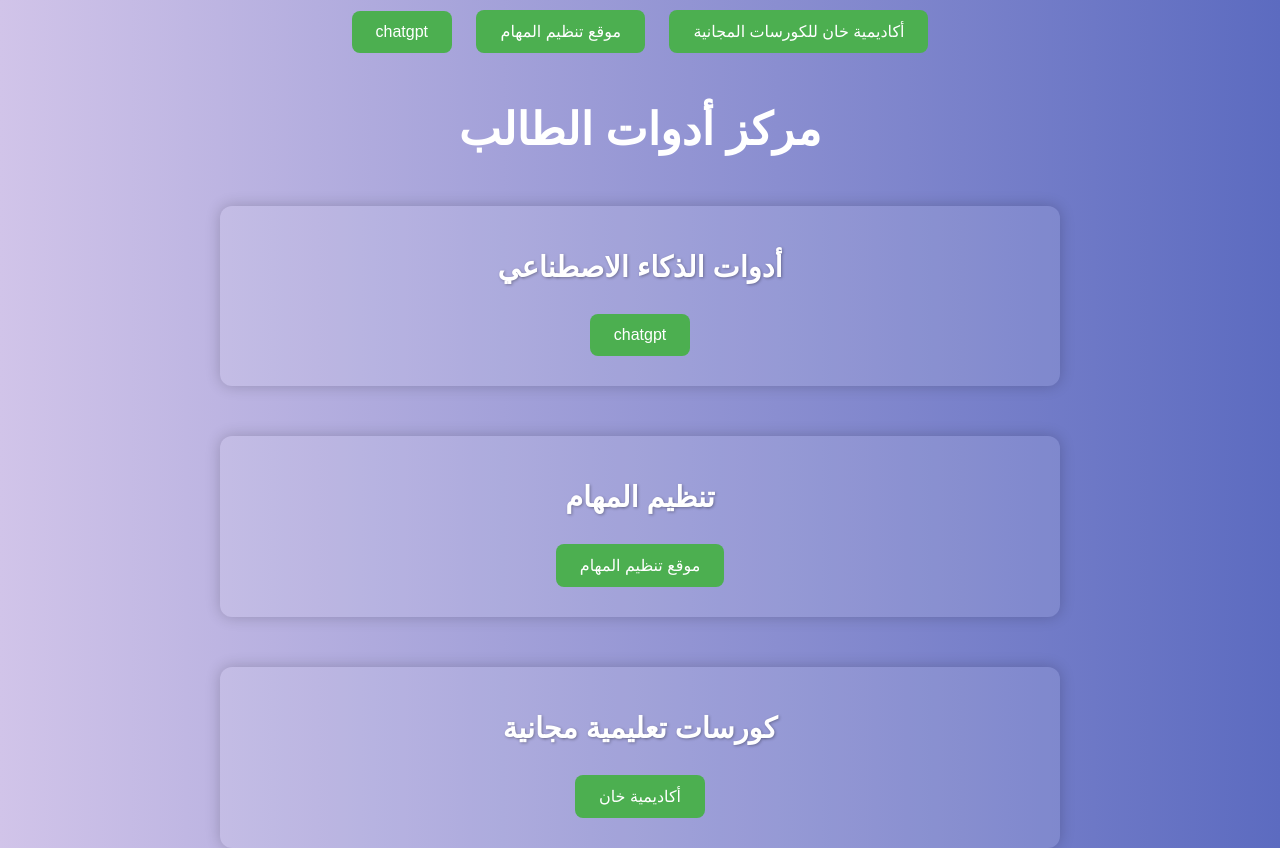
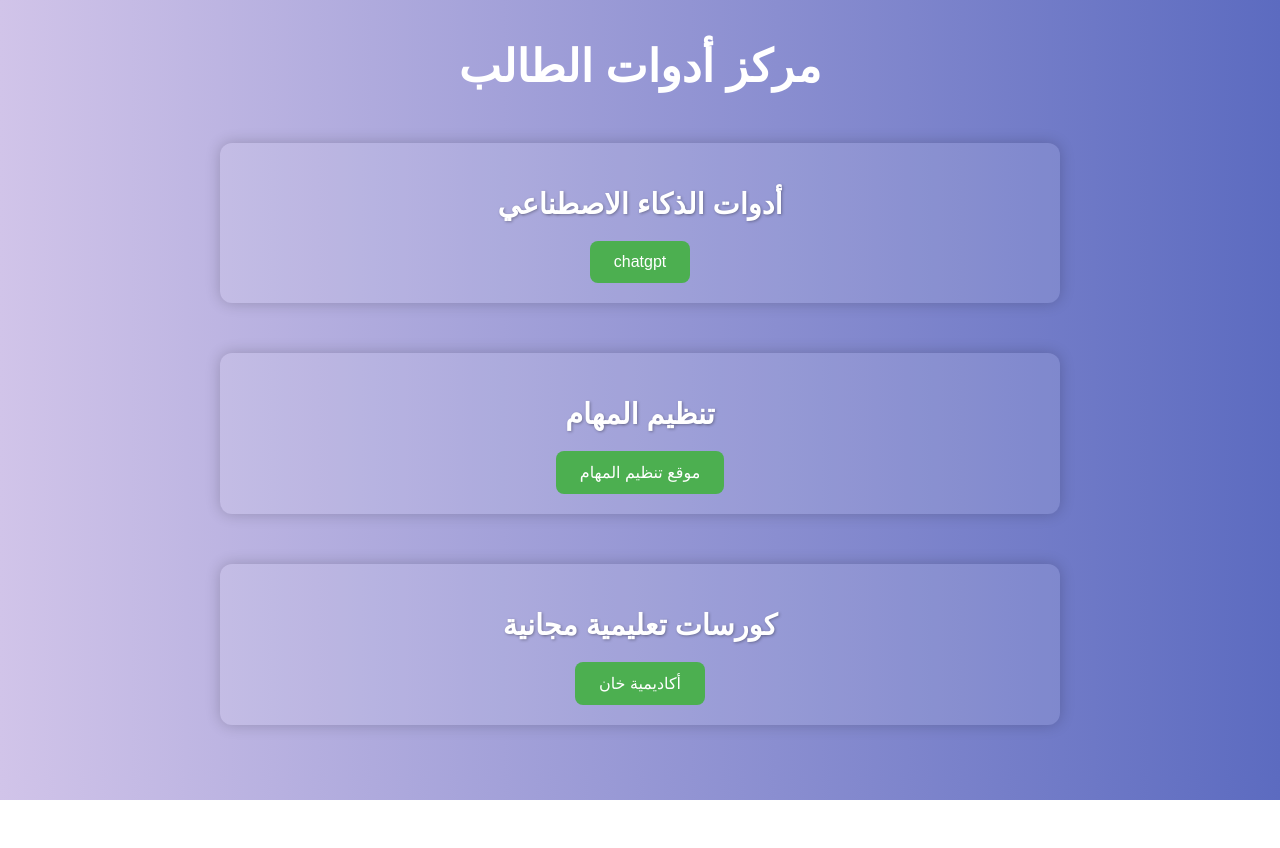
Before and after one commit to Ammar891451/Student-tools, a plain HTML site: page index.html in a window 1280 px wide. After the commit the page ends 800 px from the top, so only its background shows below. Drawn offline with Linux system fonts and the light colour scheme.

Commit message:
index.html

```diff
--- a/index.html
+++ b/index.html
@@ -1,53 +1,3 @@
-
-<!DOCTYPE html>
-<html lang="ar">
-<head>
-    <meta charset="UTF-8" />
-    <meta name="viewport" content="width=device-width, initial-scale=1" />
-    <title>xlearning Web</title>
-    <style>
-        body {
-            background: linear-gradient(to right, #d1c4e9, #5c6bc0); /* بنفسجي فاتح إلى أزرق متوسط */
-            font-family: Arial, sans-serif;
-            text-align: center;
-            margin-top: 100px;
-            height: 100vh;
-            color: white;
-        }
-
-        button {
-            padding: 15px 30px;
-            font-size: 18px;
-            margin: 10px;
-            cursor: pointer;
-            border-radius: 8px;
-            border: none;
-            background-color: #4CAF50;
-            color: white;
-            transition: 0.3s;
-        }
-
-        button:hover {
-            background-color: #45a049;
-        }
-    </style>
-</head>
-<body>
-    <button onclick="window.location.href='https://chat.openai.com/'">chatgpt</button>
-</body>
-</html>
-<!DOCTYPE html>
-<html lang="ar">
-<head>
-  <meta charset="UTF-8" />
-  <meta name="viewport" content="width=device-width, initial-scale=1" />
-  <title>زر تنظيم المهام</title>
-</head>
-<body>
-  <button onclick="window.location.href='https://xffjefeq.manus.space/'">موقع تنظيم المهام</button>
-</body>
-</html>
-<button onclick="window.location.href='https://www.khanacademy.org/'">أكاديمية خان للكورسات المجانية</button>
 <!DOCTYPE html>
 <html lang="ar">
 <head>
@@ -58,8 +8,8 @@
     body {
       margin: 0;
       padding: 0;
-      background: linear-gradient(to right, #d1c4e9, #5c6bc0);
-      font-family: 'Arial', sans-serif;
+      background: linear-gradient(to right, #d1c4e9, #5c6bc0); /* بنفسجي فاتح إلى أزرق متوسط */
+      font-family: Arial, sans-serif;
       color: white;
       text-align: center;
     }
@@ -106,7 +56,6 @@
     button:hover {
       background-color: #45a049;
     }
-
   </style>
 </head>
 <body>
```
